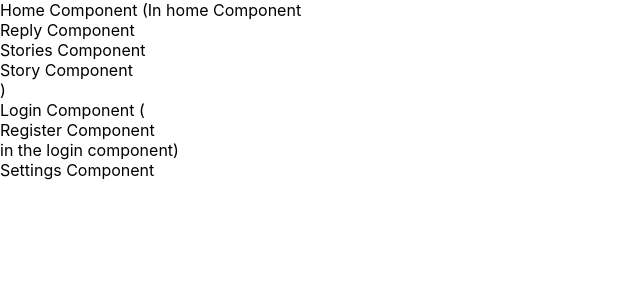
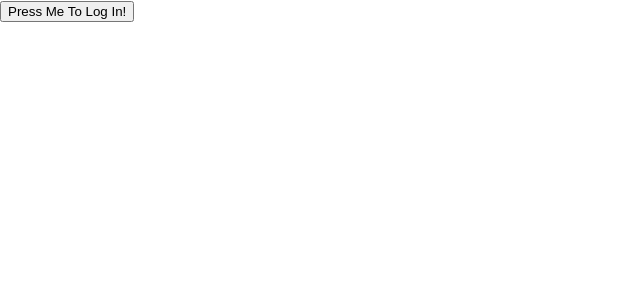
Before and after one commit to EmilyPascua/Hearken, a React (Create React App) app: page / in a window 1280 px wide. Shown: the top 300 px of the page, without its empty margins (0-640 px from the left). Built offline with nearby package versions, Linux system fonts and the light colour scheme.

Commit message:
HEARKEN-08-bert: Added Google Login

```diff
--- a/src/App.js
+++ b/src/App.js
@@ -1,5 +1,6 @@
 import React from 'react';
-import Firebase from './config/firebase'
+import firebase from 'firebase'
+import fire from './fire'
 import Home from './components/home/Home.js';
 import Login from './components/login/Login.js';
 import Register from './components/register/Register.js';
@@ -10,19 +11,50 @@ import Story from './components/story/Story.js';
 
 import './App.css';
 
-const db = Firebase.database()
+const db = fire.database()
 
 class App extends React.Component {
+	state = {
+		user: null,
+		settingsVisible: false
+	}
 
-  render(){
-    return (
-      <div>
-        <Home/>
-        <Login/>
-        <Settings/>
-      </div>
-    );
-  }
+	actions = {
+		login: () => {
+			const provider = new firebase.auth.GoogleAuthProvider()
+
+			firebase.auth().signInWithPopup(provider)
+                .then((u) => {
+                	const token = u.credential.accessToken
+                	const user = u.user
+
+                	this.setState({user: user})
+                    console.log('Successfully Logged In' + ' ' + user);
+                })
+                .catch((err) => {
+                    console.log('Error: ' + err.toString())
+                })
+		},
+		singout: () => {
+			firebase.auth().signOut()
+				.then((u) => {
+						console.log(u.user.name)
+						this.setState({user: null})
+					}
+				)
+				.catch((err) => {console.log('Error: ' + err.toString())})
+		}
+	}
+
+	render(){
+		return (
+			<div>
+				{this.state.user && !this.state.settingsVisible && <Home/>}
+				{!this.state.user && !this.state.settingsVisible && <Login actions={this.actions}/>}
+				{this.state.settingsVisible && <Settings/>}
+			</div>
+		)
+	}
 }
 
 export default App;
--- a/src/components/login/Login.js
+++ b/src/components/login/Login.js
@@ -9,7 +9,14 @@ class Login extends React.Component {
 	render(){
 		//TODO: The reply,stories, and story should be here
 		// Set by a condition in the state
-		return(<div>Login Component (<Register/> in the login component)</div>)
+		return(
+			<div>
+				<button onClick={this.props.actions.login}>
+					Press Me To Log In!
+				</button>
+				{/*Login Component (<Register/> in the login component)*/}
+			</div>
+		)
 	}
 }
 
--- a/src/config/firebase.js
+++ /dev/null
@@ -1,15 +0,0 @@
-import Firebase from 'firebase'
-// Your web app's Firebase configuration
-const firebaseConfig = {
-    apiKey: 'AIzaSyD6zJnDuspSlYk8aMkRSrf3-zSHNu6mrPI',
-    authDomain: 'hearken-e2343.firebaseapp.com',
-    databaseURL: 'https://hearken-e2343.firebaseio.com',
-    projectId: 'hearken-e2343',
-    storageBucket: 'hearken-e2343.appspot.com',
-    messagingSenderId: '745486021223',
-    appId: '745486021223:web:53b4cb0f3fbe30db611ac2',
-    measurementId: 'G-TZM66GNMWC'
-}
-const instance = Firebase.initializeApp(firebaseConfig);
-
-export default instance
--- /dev/null
+++ b/src/fire.js
@@ -0,0 +1,17 @@
+//firebase configurations
+
+import firebase from 'firebase'
+
+const config = {
+    apiKey: "AIzaSyD6zJnDuspSlYk8aMkRSrf3-zSHNu6mrPI",
+    authDomain: "hearken-e2343.firebaseapp.com",
+    databaseURL: "https://hearken-e2343.firebaseio.com",
+    projectId: "hearken-e2343",
+    storageBucket: "hearken-e2343.appspot.com",
+    messagingSenderId: "745486021223",
+    appId: "745486021223:web:53b4cb0f3fbe30db611ac2",
+    measurementId: "G-TZM66GNMWC"
+}
+const fire = firebase.initializeApp(config);
+
+export default fire
```
Also changed, not shown: src/firebase.js (deleted, +0 -16 lines), 1 other file (tests, documents, lock files or other folders).
